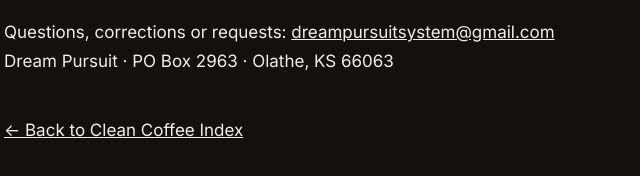
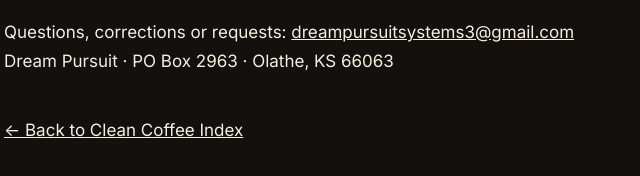
Before and after one commit to CoffeeSurfer333/clean-coffee-index, a plain HTML site: page privacy.html in a window 1280 px wide. Shown: the part 1255-1431 px from the top of the page, 276-916 px from the left. Drawn offline with nearby package versions, Linux system fonts and the light colour scheme.

Commit message:
Fix contact email to dreampursuitsystems3@gmail.com
Co-Authored-By: Claude Opus 5.5 <noreply@anthropic.com>
Claude-Session: https://claude.ai/code/session_017tf1xPaKuTPkH9NdUoHndc

```diff
--- a/privacy.html
+++ b/privacy.html
@@ -162,7 +162,7 @@ footer .disc{max-width:760px}
 <h2>Changes</h2>
 <p>If this policy changes, we'll update the date at the top of this page.</p>
 <h2>Contact</h2>
-<p>Questions, corrections or requests: <a href="mailto:dreampursuitsystem@gmail.com">dreampursuitsystem@gmail.com</a><br>Dream Pursuit · PO Box 2963 · Olathe, KS 66063</p>
+<p>Questions, corrections or requests: <a href="mailto:dreampursuitsystems3@gmail.com">dreampursuitsystems3@gmail.com</a><br>Dream Pursuit · PO Box 2963 · Olathe, KS 66063</p>
 <p style="margin-top:40px"><a href="./">&larr; Back to Clean Coffee Index</a></p>
 </main>
 </body>
```
Also changed, not shown: index.html (+1 -1 lines).
